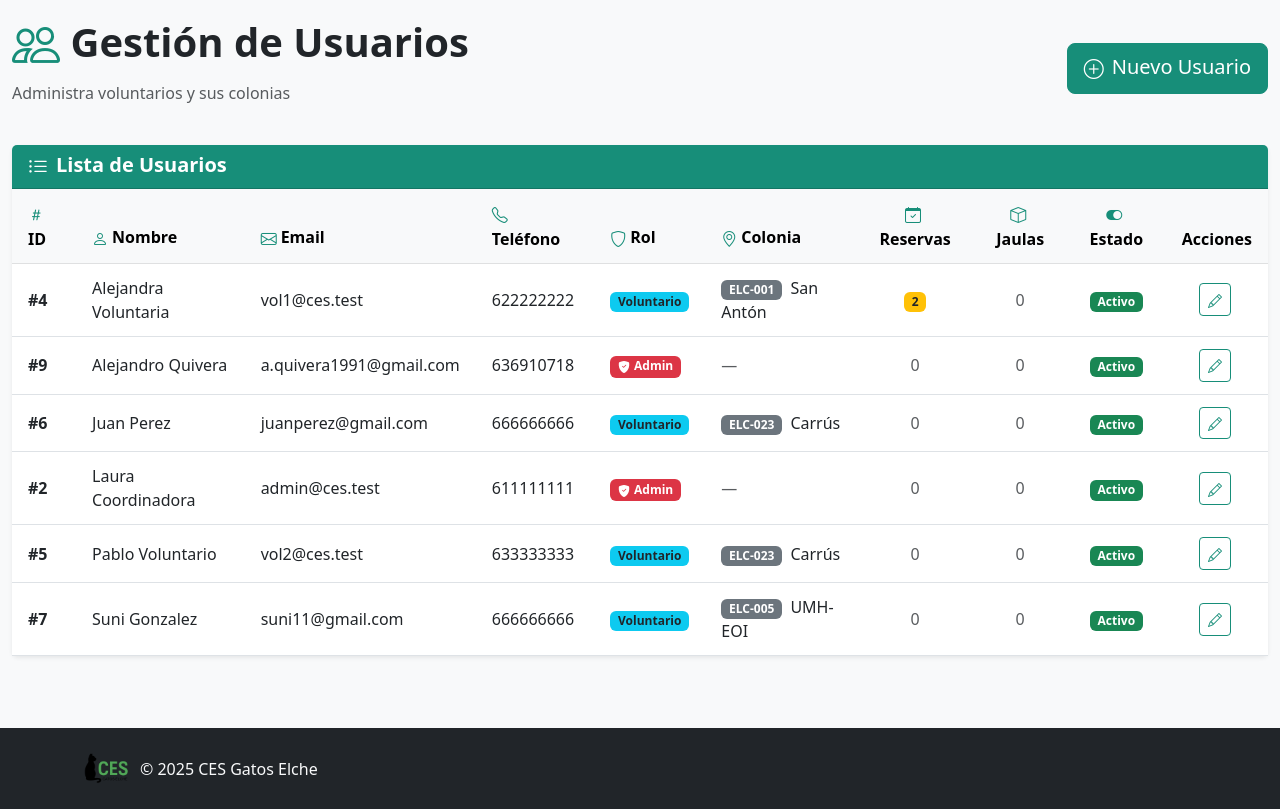
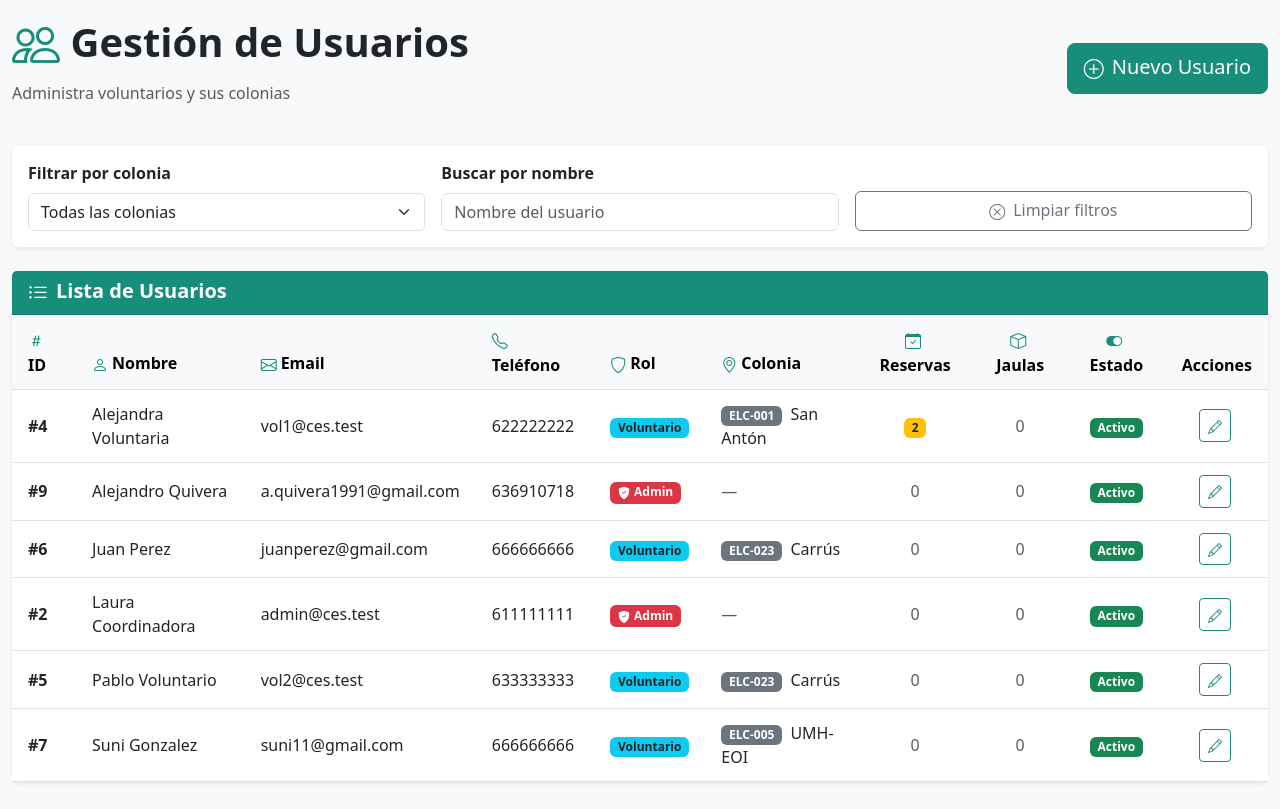
Before and after one commit to Alequi/TNR-app-project, a PHP site: template views/admin/usersAdmin.php in a window 1280 px wide. Shown: the part 126-935 px from the top of the page. Run offline with PHP 8.4, Linux system fonts and the light colour scheme; the template is opened without the code that fills it, so the values that code supplies are empty; a user stored in the database is signed in; data comes from the database, SQL or seed files in the repository.

Commit message:
feat: add filtering functionality for users by colony and name in admin panel

```diff
--- a/app/actions/user/get_users_action.php
+++ b/app/actions/user/get_users_action.php
@@ -22,6 +22,7 @@ $sql_users = "
         u.rol,
         u.telefono,
         u.activo,
+        u.colony_id,
         col.nombre AS colonia_nombre,
         col.code AS colonia_code,
         COUNT(DISTINCT CASE WHEN b.estado IN ('reservado', 'entregado_vet', 'listo_recoger') THEN b.id END) AS reservas_activas,
@@ -30,7 +31,7 @@ $sql_users = "
     LEFT JOIN colonies col ON u.colony_id = col.id
     LEFT JOIN bookings b ON u.id = b.user_id
     LEFT JOIN cage_loans cl ON u.id = cl.user_id
-    GROUP BY u.id, u.nombre, u.apellido, u.email, u.rol, u.telefono, u.activo, col.nombre, col.code
+    GROUP BY u.id, u.nombre, u.apellido, u.email, u.rol, u.telefono, u.activo, u.colony_id, col.nombre, col.code
     ORDER BY u.nombre
 ";
 $stmt = $con->prepare($sql_users);
--- a/views/admin/usersAdmin.php
+++ b/views/admin/usersAdmin.php
@@ -1,6 +1,7 @@
 <?php
 require_once __DIR__ . '/../../app/helpers/auth.php';
 require_once __DIR__ . '/../../config/conexion.php';
+require_once __DIR__ . '/../../app/actions/user/get_users_action.php';
 $con = conectar();
 admin();
 
@@ -131,6 +132,35 @@ if (isset($_SESSION['success_message'])) {
             </div>
         <?php endif; ?>
 
+        <!-- End mensajes -->
+        <!---- Filtros y búsqueda -->
+        <div class="card shadow-sm border-0 mb-4">
+            <div class="card-body">
+                <div class="row g-3">
+                    <div class="col-md-4">
+                        <label class="form-label fw-bold">Filtrar por colonia</label>
+                        <select id="filterColony" class="form-select">
+                            <option value="">Todas las colonias</option>
+                            <?php foreach ($colonies as $colony): ?>
+                                <option value="<?= $colony['id'] ?>"><?= htmlspecialchars($colony['nombre']) ?></option>
+                            <?php endforeach; ?>
+                        </select>
+                    </div>
+                    <div class="col-md-4">
+                        <label class="form-label fw-bold">Buscar por nombre</label>
+                        <input type="text" id="searchName" class="form-control" placeholder="Nombre del usuario">
+                    </div>
+                    <div class="col-md-4 d-flex align-items-end">
+                        <button id="clearFilters" class="btn btn-outline-secondary w-100">
+                            <i class="bi bi-x-circle me-2"></i>Limpiar filtros
+                        </button>
+                    </div>
+                </div>
+            </div>
+        </div>
+        <!---- End Filtros y búsqueda -->
+
+
         <!-- Tabla de usuarios -->
         <div class="card shadow-sm border-0">
             <div class="card-header bg-primary text-white">
@@ -168,7 +198,7 @@ if (isset($_SESSION['success_message'])) {
                                 </tr>
                             <?php else: ?>
                                 <?php foreach ($users as $user): ?>
-                                    <tr>
+                                    <tr data-name="<?= htmlspecialchars($user['nombre'] . ' ' . $user['apellido']) ?>" data-colony="<?= $user['colony_id'] ?? '' ?>">
                                         <td class="fw-bold">#<?= htmlspecialchars($user['id']) ?></td>
                                         <td><?= htmlspecialchars($user['nombre'] . ' ' . $user['apellido']) ?></td>
                                         <td><?= htmlspecialchars($user['email']) ?></td>
```
Also changed, not shown: public/assets/js/userManagement.js.
